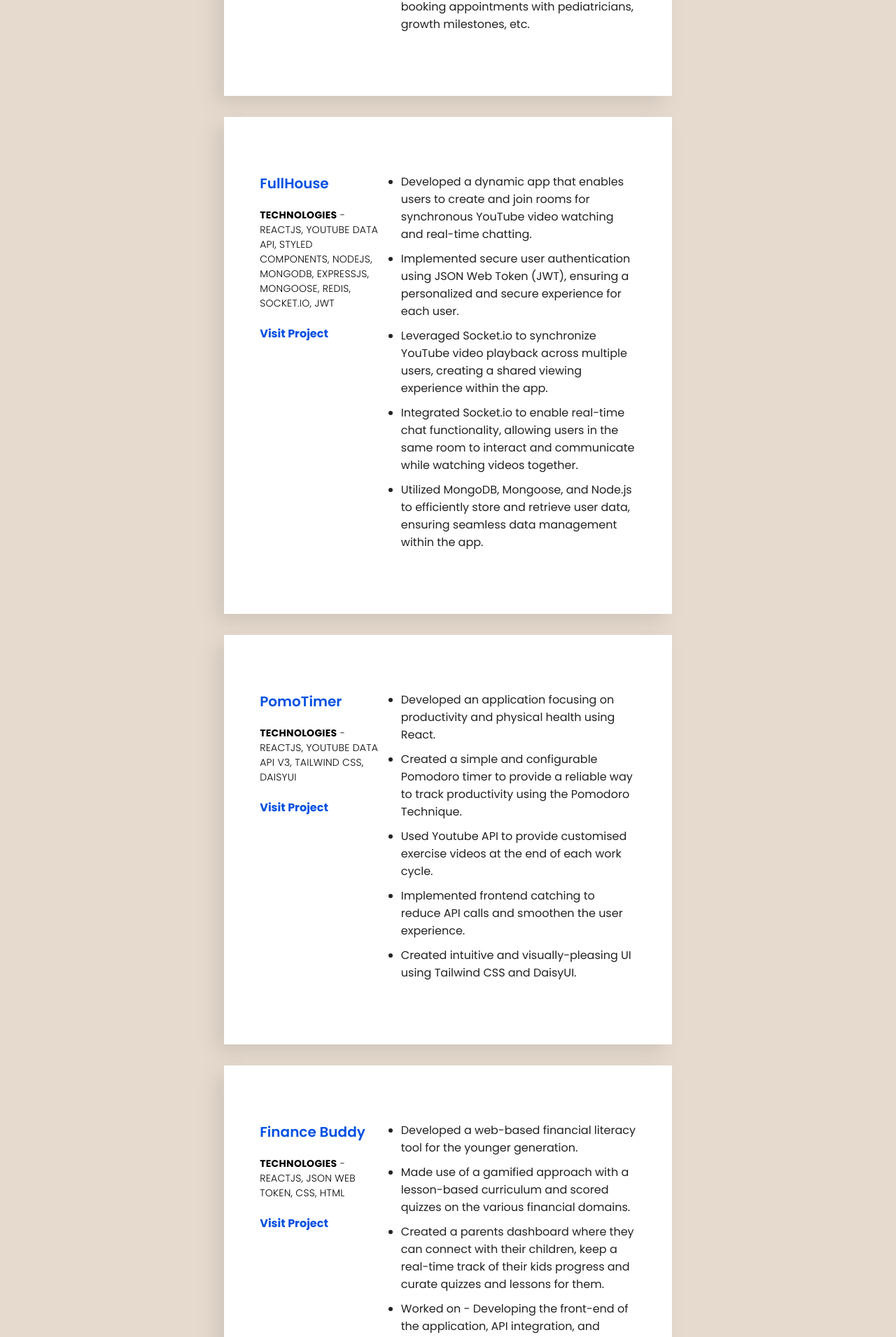
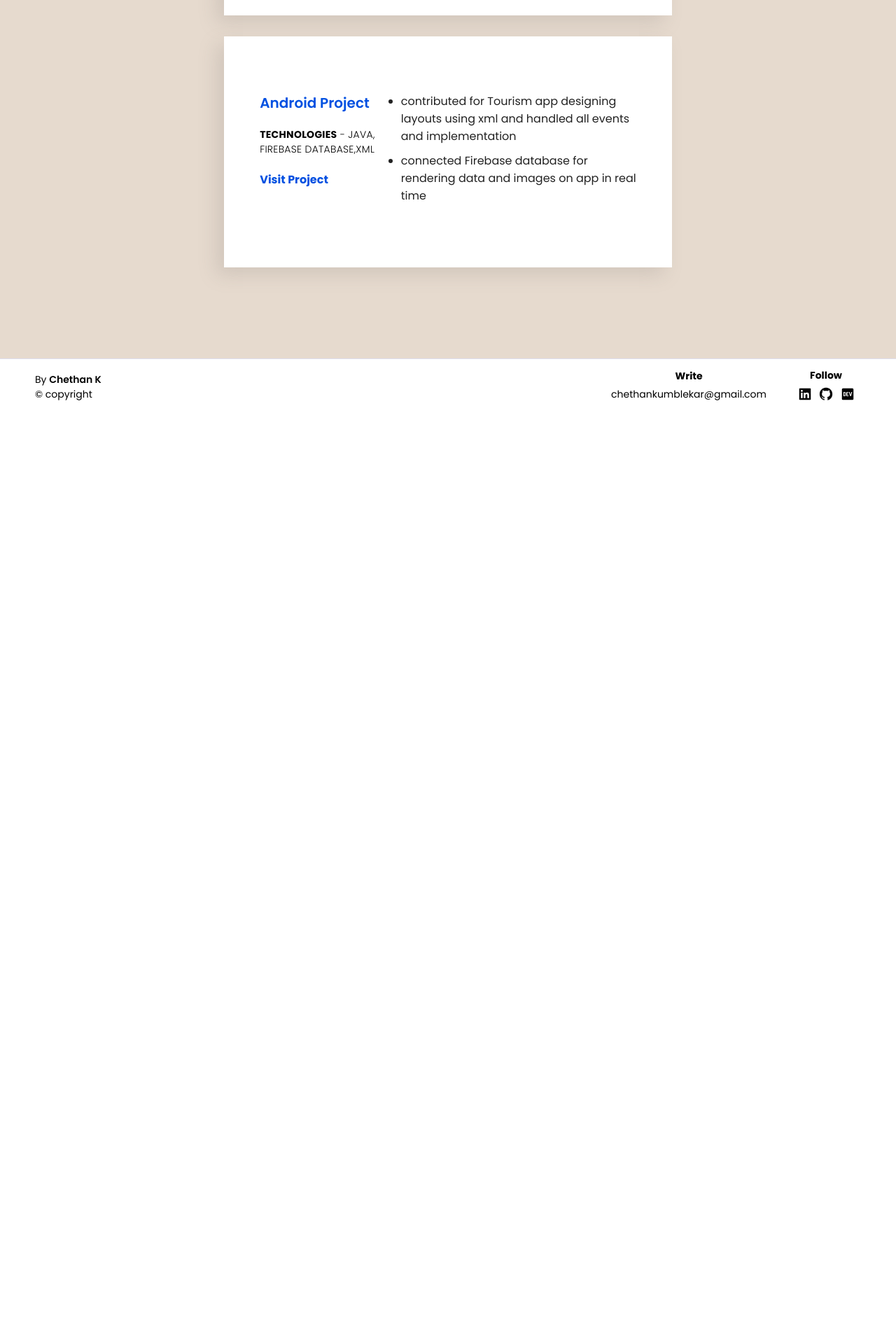
Before and after one commit to chethankumblekar/portfolio, a React (Vite) app: page /projects in a window 1280 px wide. Shown: the part 876-2786 px from the top of the page at 70% size. After the commit the page ends 1468 px from the top, so only its background shows below. Built offline with nearby package versions, Linux system fonts and the light colour scheme.

Commit message:
updated projects

```diff
--- a/src/components/ResumeCard.jsx
+++ b/src/components/ResumeCard.jsx
@@ -4,6 +4,7 @@ const ResumeCard = ({ content }) => {
   const {
     from = null,
     to = null,
+    icon = null,
     company = null,
     position = null,
     experience = null,
@@ -17,6 +18,7 @@ const ResumeCard = ({ content }) => {
         <div className="details">
           <h4 className="timeline">{from && to ? `${from} - ${to}` : year}</h4>
           {position && <p className="job-title">{position}</p>}
+          <img src={icon} width="30px" height="30px" />
           <p className="company-name">{company ? company : organization}</p>
         </div>
         <div className="description">
--- a/src/data/achivements.json
+++ /dev/null
@@ -1,20 +0,0 @@
-[
-    {
-        "year": "2021",
-        "organization": "Winter of Code 2.0 by GDSC IIIT Kalyani",
-        "for": [
-            "Was one of the top 20 contributors in a pool of 100+ people"
-        ],
-        "id": 2
-    },
-    {
-        "year": "2021",
-        "organization": "GirlScript",
-        "for": [
-            "Made quality documentation contribution in 'Web Development with HTML, CSS, JS and Bootstrap' Domain in GirlScript Winter of Code",
-            "Communicated with mentors regularly and learned to make quality PRs.",
-            "Was listed in the Top 10 Contributors"
-        ],
-        "id": 1
-    }
-]
--- a/src/data/community.json
+++ /dev/null
@@ -1,16 +0,0 @@
-[
-    {
-        "from": "July 2022",
-        "to": "July 2023",
-        "company": "Google Developer Student Clubs",
-        "position": "Lead",
-        "experience": [
-            "Lead a group project with 7 members to build a React UI library using styled components and storybook.",
-            "Conducted a four-day long hands-on workshop on Jetpack Compose with 300+ participants.",
-            "Organised a three-day long hands-on workshop on Frontend Web Development using HTML, CSS and JS",
-            "Organised a session on Hacktoberfest 2022 and maintained three open-source repositories with 200+ contributors.",
-            "Organised a webinar on Women in Tech with 60+ participants"
-        ],
-        "id": 1
-    }
-]
--- a/src/data/experience.json
+++ b/src/data/experience.json
@@ -2,6 +2,7 @@
   {
     "from": "Jan 2023",
     "to": "present",
+    "icon": "https://media.licdn.com/dms/image/C510BAQEQDxxgkxOZEg/company-logo_200_200/0/1631439884043/vela_technologies_india_llp_logo?e=1724284800&v=beta&t=e-rbP9jOdMleTpxOQejsQEWC2TrFzH8N_95NZTbVaSw",
     "company": "Vela Technologies India",
     "position": "Software Engineering",
     "experience": [
@@ -16,6 +17,7 @@
   {
     "from": "Jul 2022",
     "to": "Dec 2023",
+    "icon": "https://media.licdn.com/dms/image/C510BAQEQDxxgkxOZEg/company-logo_200_200/0/1631439884043/vela_technologies_india_llp_logo?e=1724284800&v=beta&t=e-rbP9jOdMleTpxOQejsQEWC2TrFzH8N_95NZTbVaSw",
     "company": "Vela Technologies India",
     "position": "Associate Software Engineer",
     "experience": [
@@ -32,6 +34,7 @@
   {
     "from": "Mar 2022",
     "to": "Jul 2022",
+    "icon": "https://media.licdn.com/dms/image/C510BAQEQDxxgkxOZEg/company-logo_200_200/0/1631439884043/vela_technologies_india_llp_logo?e=1724284800&v=beta&t=e-rbP9jOdMleTpxOQejsQEWC2TrFzH8N_95NZTbVaSw",
     "company": "Vela Technologies India",
     "position": "Trainee Software Engineer (Intern)",
     "experience": [
--- a/src/data/projects.json
+++ b/src/data/projects.json
@@ -1,91 +1,30 @@
 [
   {
-        "name": "Sumedha",
-        "githubLink": "https://github.com/khush2706/SIH-parent",
-        "techstacks": "ReactJS, JavaScript, JWT, Parcel, Context API, React Router V6",
+    "name": "Chat Service",
+    "githubLink": "https://github.com/chethankumblekar/ChatService",
+    "techstacks": "c#,.NET Core, SignalR",
     "description": [
-            "Finalist project under Smart India Hackathon 2022.",
-            "Developed a progressive web app (PWA) using React, designed to aid parents in tracking and supporting the holistic growth of their children.",
-            "Handled API integration alongside handling authentication using JSON Web Token, React Router V6 and Context API.",
-            "Implemented two separate platforms within the app: one for parents and another for children, allowing parents to create accounts for their children and assign tasks based on their developmental level.",
-            "Child's platform features brain quizzes, AI-guided yoga. Parent's platform enables parents to track their child's progress including overall percentiles, graphical representations of completed tasks, booking appointments with pediatricians, growth milestones, etc."
+      "Chat service using devloped using .net core and SignalR, yet to design frontend"
     ],
     "id": 1
   },
   {
-        "name": "FullHouse",
-        "githubLink": "https://github.com/khush2706/fullhouse",
-        "techstacks": "ReactJS, Youtube Data Api, Styled Components, NodeJS, MongoDB, ExpressJS, Mongoose, Redis, Socket.io, JWT",
+    "name": "Contacts",
+    "githubLink": "https://github.com/chethankumblekar/Contacts/tree",
+    "techstacks": "ExpressJS, Node, MongoDB",
     "description": [
-            "Developed a dynamic app that enables users to create and join rooms for synchronous YouTube video watching and real-time chatting.",
-            "Implemented secure user authentication using JSON Web Token (JWT), ensuring a personalized and secure experience for each user.",
-            "Leveraged Socket.io to synchronize YouTube video playback across multiple users, creating a shared viewing experience within the app.",
-            "Integrated Socket.io to enable real-time chat functionality, allowing users in the same room to interact and communicate while watching videos together.",
-            "Utilized MongoDB, Mongoose, and Node.js to efficiently store and retrieve user data, ensuring seamless data management within the app."
+      "its a backend application for contacts using express js, yet to design frontend"
     ],
     "id": 2
   },
   {
-        "name": "PomoTimer",
-        "githubLink": "https://github.com/khush2706/PomoTimer",
-        "techstacks": "ReactJS, Youtube Data Api V3, Tailwind CSS, DaisyUI",
+    "name": "Android Project",
+    "githubLink": "https://github.com/chethankumblekar/Greenland-Tourism-App",
+    "techstacks": "Java, Firebase Database,xml",
     "description": [
-            "Developed an application focusing on productivity and physical health using React.",
-            "Created a simple and configurable Pomodoro timer to provide a reliable way to track productivity using the Pomodoro Technique.",
-            "Used Youtube API to provide customised exercise videos at the end of each work cycle.",
-            "Implemented frontend catching to reduce API calls and smoothen the user experience.",
-            "Created intuitive and visually-pleasing UI using Tailwind CSS and DaisyUI."
+      "contributed for Tourism app designing layouts using xml and handled all events and implementation",
+      "connected Firebase database for rendering data and images on app in real time"
     ],
     "id": 3
-    },
-    {
-        "name": "Finance Buddy",
-        "githubLink": "https://github.com/khush2706/Finance-Buddy",
-        "techstacks": "ReactJS, JSON Web Token, CSS, HTML",
-        "description": [
-            "Developed a web-based financial literacy tool for the younger generation.",
-            "Made use of a gamified approach with a lesson-based curriculum and scored quizzes on the various financial domains.",
-            "Created a parents dashboard where they can connect with their children, keep a real-time track of their kids progress and curate quizzes and lessons for them.",
-            "Worked on - Developing the front-end of the application, API integration, and authentication using JSON Web Token"
-        ],
-        "id": 4
-    },
-    {
-        "name": "JavaScript Projects",
-        "githubLink": "https://github.com/khush2706/javascript-projects",
-        "techstacks": "JavaScript, HTML, CSS, Bootstrap",
-        "description": [
-            "It is an open-source collection of over 23 JavaScript projects.",
-            "These projects are developed keeping in mind the latest ES6 Javascript features and conventions. The difficulty of the projects varies from easy to medium."
-        ],
-        "id": 5
-    },
-    {
-        "name": "Portfolio Website",
-        "githubLink": "https://github.com/khush2706/personal-website",
-        "techstacks": "ReactJS",
-        "description": [
-            "Fully responsive portfolio website made using ReactJS."
-        ],
-        "id": 6
-    },
-    {
-        "name": "Portfolio Website 2.0",
-        "githubLink": "https://github.com/khush2706/personal-website-2.0",
-        "techstacks": "ReactJS, Styled Components, EmailJS",
-        "description": [
-            "Second version of portfolio website made using ReactJS, styled-components and EmailJS"
-        ],
-        "id": 7
-    },
-    {
-        "name": "Personal Portfolio Template GDSC",
-        "githubLink": "https://github.com/GDSC-RTU/personal-portfolio",
-        "techstacks": "HTML, CSS, Javascript, Bootstrap",
-        "description": [
-            "Contributed to a personal portfolio project by GDSC RTU.",
-            "Made major contributions by making The contact page, The blogs page and a responsive navbar."
-        ],
-        "id": 8
   }
 ]
--- a/src/pages/Resume.jsx
+++ b/src/pages/Resume.jsx
@@ -4,20 +4,14 @@ import { Heading, ResumeContent, ResumeWrapper, SubHeading } from '../styles/Res
 import ResumeCard from '../components/ResumeCard'
 import { useState, useEffect } from 'react'
 import experiences from '../data/experience.json'
-import communities from '../data/community.json'
-import achivements from '../data/achivements.json'
 
 const Resume = () => {
   const [experience, setExperience] = useState(null)
-  const [community, setCommunity] = useState(null)
-  const [achivement, setAchivement] = useState(null)
   const resumeLink = 'https://shorturl.at/fC2mo'
 
   useEffect(() => {
     setExperience(experiences)
-    setCommunity(communities)
-    setAchivement(achivements)
-  }, [experiences, communities, achivements])
+  }, [experiences])
   return (
     <>
       <ResumeWrapper>
@@ -37,18 +31,6 @@ const Resume = () => {
           {experience?.map((data, index) => {
             return <ResumeCard content={data} key={index} />
           })}
-          <SubHeading>
-            <h2>Communities</h2>
-          </SubHeading>
-          {community?.map((data, index) => {
-            return <ResumeCard content={data} key={index} />
-          })}
-          <SubHeading>
-            <h2>Achievements</h2>
-          </SubHeading>
-          {achivement?.map((data, index) => {
-            return <ResumeCard content={data} key={index} />
-          })}
         </ResumeContent>
       </ResumeWrapper>
     </>
```
Lines whose indentation alone changed are shown as unchanged.
